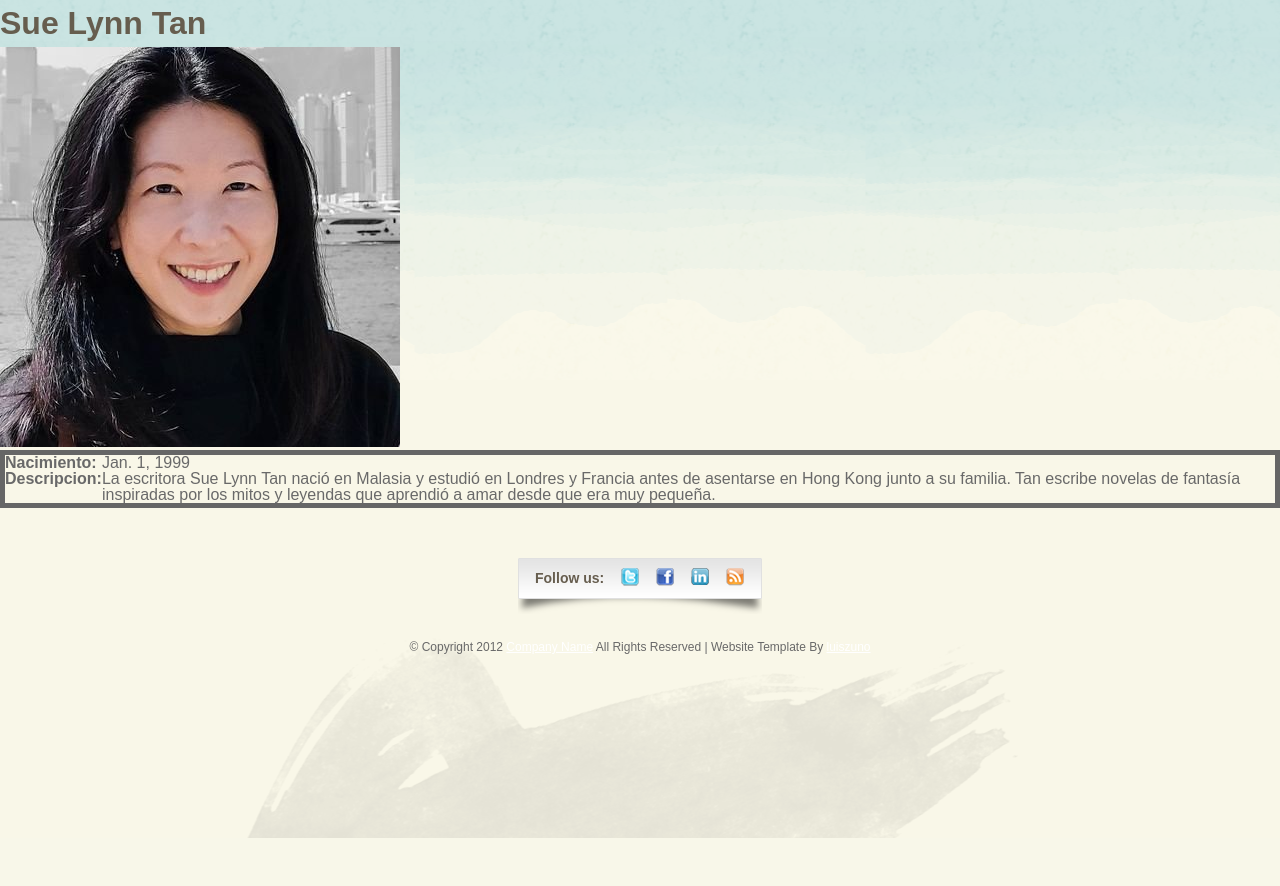
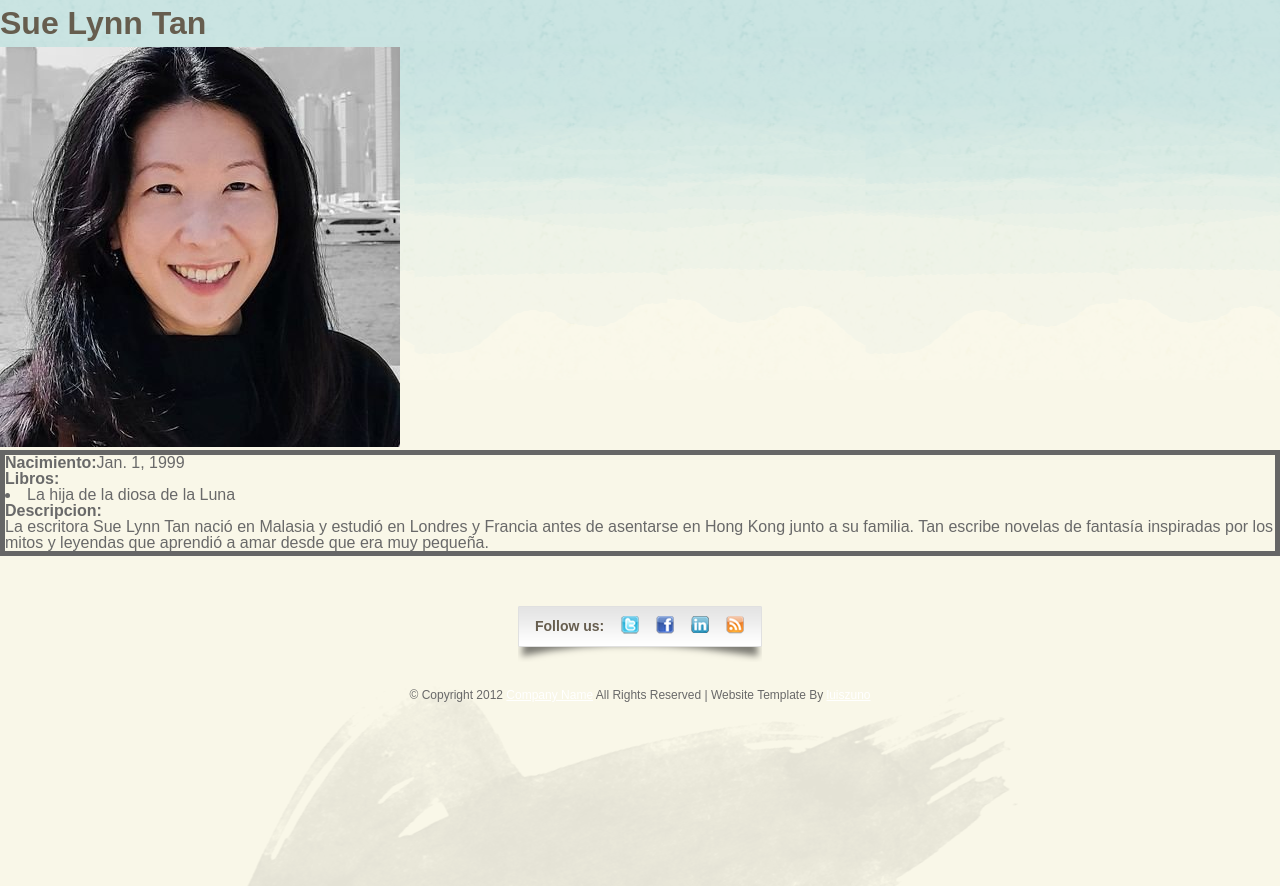
Before and after one commit to maren-gonzalez/book-store, a Django app: page /storeapp/autor/2 in a window 1280 px wide. Shown: the part 265-1151 px from the top of the page. Before the commit the page ends 1103 px from the top, so only its background shows below. Run offline with Django 4.2, Linux system fonts and the light colour scheme; data comes from the database, SQL or seed files in the repository.

Commit message:
añadir enlaces en index + lista de libros en a y e

```diff
--- a/bookstore/storeapp/templates/baseAutor.html
+++ b/bookstore/storeapp/templates/baseAutor.html
@@ -13,16 +13,18 @@
        <img alt="{{ autor.nombre }}" src="{% static autor.foto.url %}"/>
       </article>
     <fieldset>
-       <table>
+      <table>
          <tr>
             <td><strong>Nacimiento:</strong></td>
             <td> {{ autor.fechanac}} </td>
          </tr>
-         <tr>
-            <td><strong>Descripcion:</strong></td>
-            <td> {{ autor.desc}} </td>
-         </tr>
-       </table>
+      </table>
+      <p><strong>Libros:</strong></p>
+      {% for libro in libros_del_autor %}
+            <li>{{ libro.titulo }}</li>
+      {% endfor %}
+      <p><strong>Descripcion:</strong></p>
+      <p> {{ autor.desc}} </p>
     </fieldset>
  <form>
 
--- a/bookstore/storeapp/templates/baseEditorial.html
+++ b/bookstore/storeapp/templates/baseEditorial.html
@@ -19,6 +19,10 @@
             <td> {{ editorial.creacion}} </td>
          </tr>
        </table>
+       <p><strong>Libros:</strong></p>
+      {% for libro in libros_de_la_editorial %}
+         <li>{{ libro.titulo }}</li>
+      {% endfor %}
     </fieldset>
  <form>
 
--- a/bookstore/storeapp/templates/index.html
+++ b/bookstore/storeapp/templates/index.html
@@ -46,7 +46,7 @@
                <div class="block last">
                      {% load static %}
                         <div class="thumb-holder"><img alt="{{ libro.titulo }}" src="{% static libro.foto.url %}" class="thumb" width="301" height="116"/></div>
-                     <h5 class="custom color2">{{ libro.titulo }}</h5>
+                        <a href="{% url 'libroDetalle' libro.isbn %}"><h5 class="custom color2">{{ libro.titulo }}</h5></a>
                </div>
             {% endfor %}
          {% else %}
```
